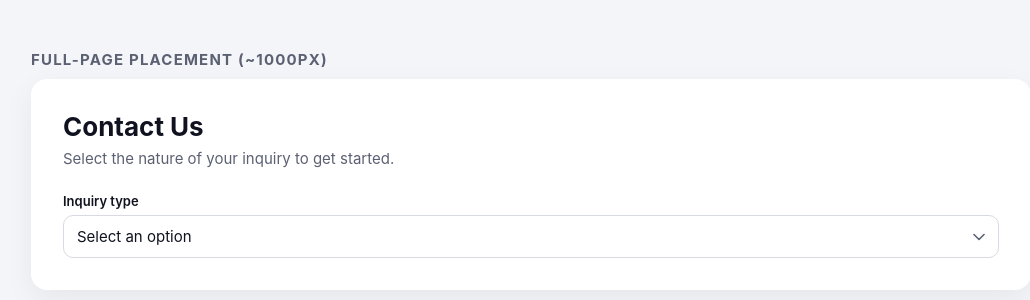
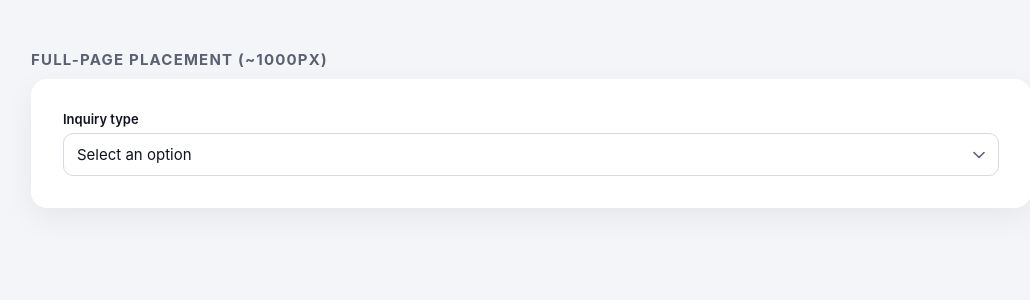
Before and after one commit to inBeat-Agency/aag-contact-form, a React (Vite) app: page / in a window 1280 px wide. Shown: the top 300 px of the page, without its empty margins (109-1139 px from the left). Built offline with nearby package versions, Linux system fonts and the light colour scheme.

Commit message:
fix: refine contact form embed layout

```diff
--- a/src/ContactForm.tsx
+++ b/src/ContactForm.tsx
@@ -129,13 +129,6 @@ export function ContactForm({ endpoint, source }: ContactFormProps) {
 
   return (
     <div className="aag-form-root">
-      <div className="aag-form-header">
-        <h2 className="aag-form-title">Contact Us</h2>
-        <p className="aag-form-subtitle">
-          Select the nature of your inquiry to get started.
-        </p>
-      </div>
-
       <form
         className="aag-form-form"
         onSubmit={handleFormSubmit}
--- a/src/styles.css
+++ b/src/styles.css
@@ -20,24 +20,6 @@
 .aag-form-root *::before,
 .aag-form-root *::after {
   box-sizing: border-box;
-}
-
-.aag-form-header {
-  margin-bottom: 24px;
-}
-
-.aag-form-title {
-  margin: 0 0 6px;
-  font-size: 26px;
-  font-weight: 700;
-  line-height: 1.2;
-}
-
-.aag-form-subtitle {
-  margin: 0;
-  font-size: 15px;
-  color: var(--aag-form-muted, #5b6172);
-  line-height: 1.4;
 }
 
 .aag-form-form {
@@ -217,19 +199,18 @@
 }
 
 /*
- * Collapse two-column rows to one column when the widget container is narrow.
- * Container query is the primary mechanism (half-page ~460px embeds collapse
- * independently of the viewport). A viewport media query is the fallback for
- * browsers without container-query support.
+ * Collapse two-column rows only when the widget container is genuinely narrow.
+ * Half-page desktop embeds are approximately 480px wide and intentionally keep
+ * their paired fields side-by-side; mobile-width containers collapse.
  */
-@container (max-width: 560px) {
+@container (max-width: 420px) {
   .aag-form-row {
     grid-template-columns: 1fr;
   }
 }
 
 @supports not (container-type: inline-size) {
-  @media (max-width: 560px) {
+  @media (max-width: 420px) {
     .aag-form-row {
       grid-template-columns: 1fr;
     }
```
Also changed, not shown: 2 other files (tests, documents, lock files or other folders).
